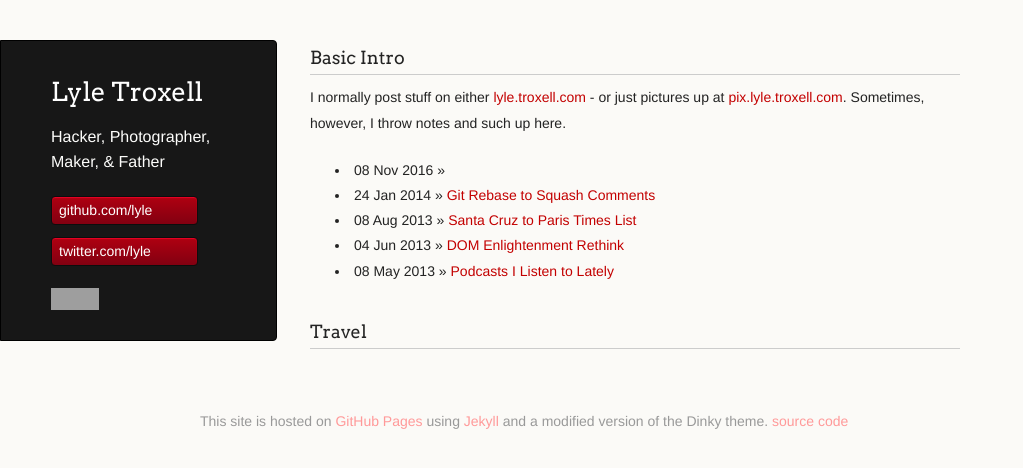
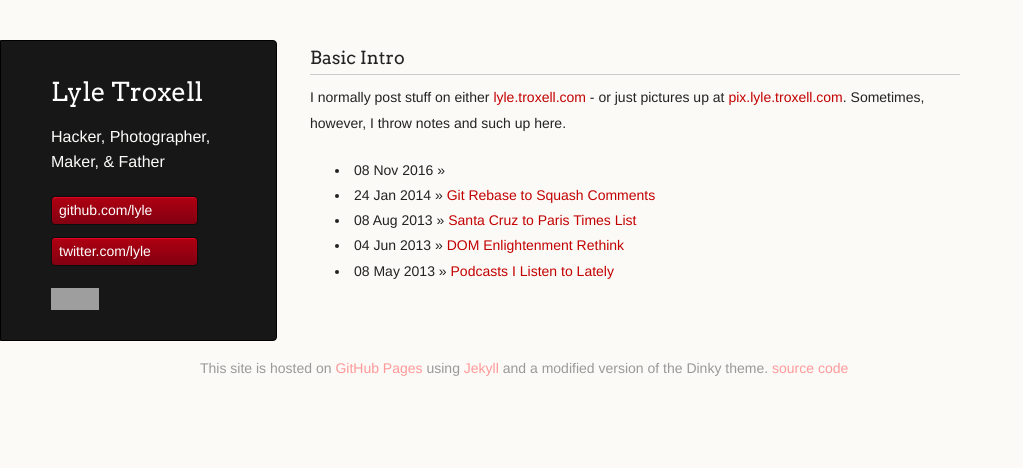
Before and after one commit to lyle/lyle.github.io, a Jekyll site: the page built from index.html, in a window 1280 px wide. Shown: the top 468 px of the page, without its empty margins (0-1023 px from the left). Built offline with Jekyll 4.4.1, drawn with Linux system fonts in a browser that asks for light colours; Markdown is read by kramdown in place of the engine named in the settings; comment, search, counter and statistics services are not loaded; grey boxes are pictures that could not be loaded.

Commit message:
Yank Travel stuff

```diff
--- a/index.html
+++ b/index.html
@@ -10,6 +10,3 @@ title: Lyle Troxell on GitHub
       <li><span>{{ post.date | date_to_string }}</span> &raquo; <a href="{{ post.url }}">{{ post.title }}</a></li>
     {% endfor %}
 </ul>
-
-<h3>Travel</h3>
-<div id="tripit-badge"><script type="text/javascript" src="https://www.tripit.com/account/badge/id/85AA3B645925EC24BA6A7FA5561D0611/div_id/tripit-badge/badge.js"></script><noscript><a href="/">TripIt - Organize your travel</a></noscript></div>
```
